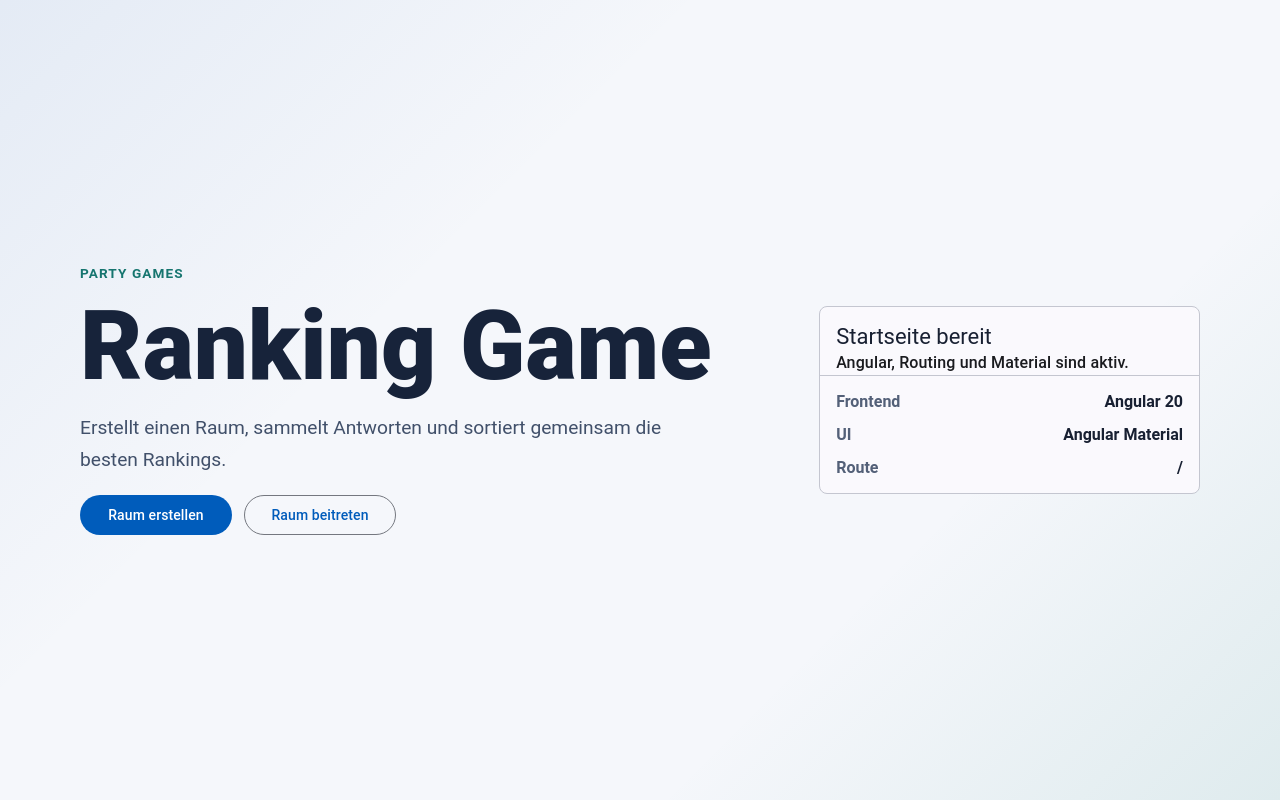
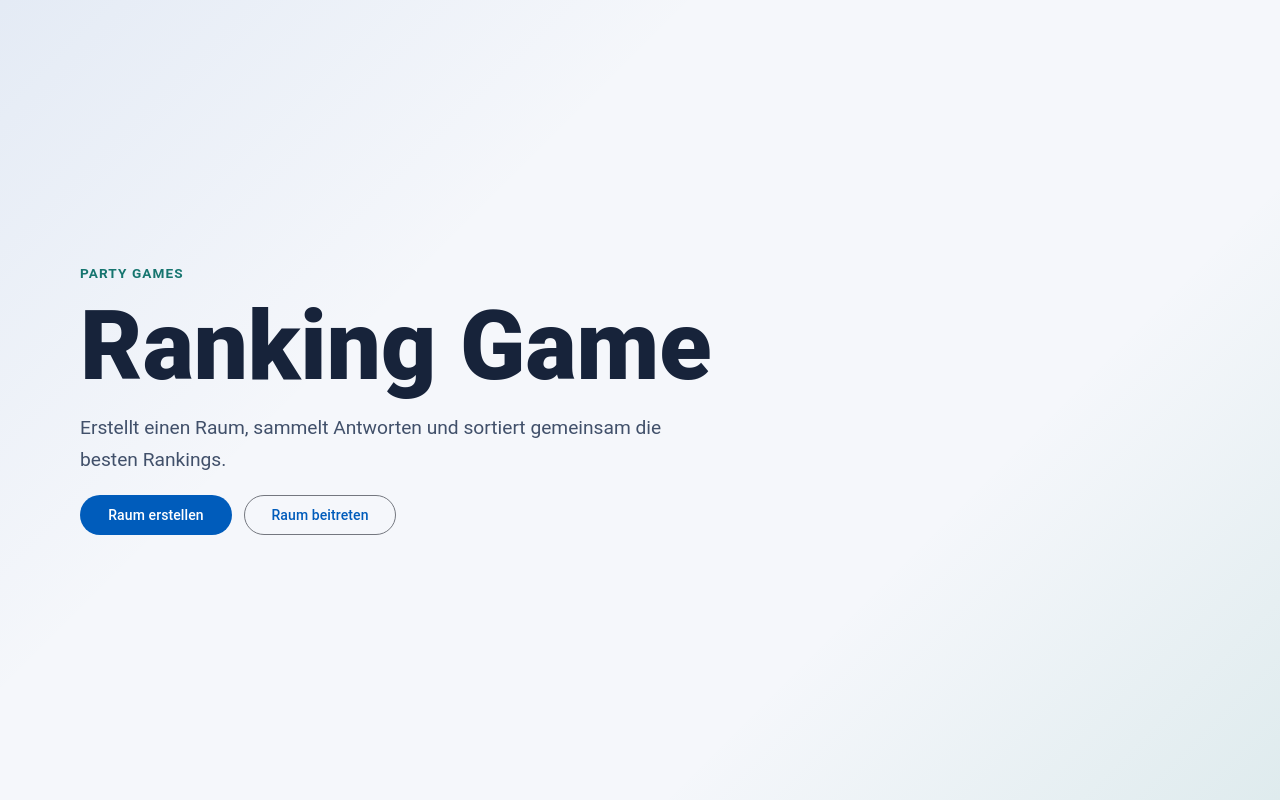
Before and after one commit to martin-gnahn/RankingGame, an Angular app in the folder frontend/: page / in a window 1280 px wide. Built offline with nearby package versions, Linux system fonts and the light colour scheme.

Commit message:
make app deployable

```diff
--- a/frontend/angular.json
+++ b/frontend/angular.json
@@ -2,7 +2,8 @@
   "$schema": "./node_modules/@angular/cli/lib/config/schema.json",
   "version": 1,
   "cli": {
-    "packageManager": "npm"
+    "packageManager": "npm",
+    "analytics": false
   },
   "newProjectRoot": "projects",
   "projects": {
--- a/frontend/src/app/home/home.html
+++ b/frontend/src/app/home/home.html
@@ -12,7 +12,7 @@
     </div>
   </section>
 
-  <mat-card appearance="outlined" class="status-card">
+  <!--<mat-card appearance="outlined" class="status-card">
     <mat-card-header>
       <mat-card-title>Startseite bereit</mat-card-title>
       <mat-card-subtitle>Angular, Routing und Material sind aktiv.</mat-card-subtitle>
@@ -36,5 +36,5 @@
         </div>
       </dl>
     </mat-card-content>
-  </mat-card>
+  </mat-card>-->
 </main>
```
Also changed, not shown: 1 other file (tests, documents, lock files or other folders).
